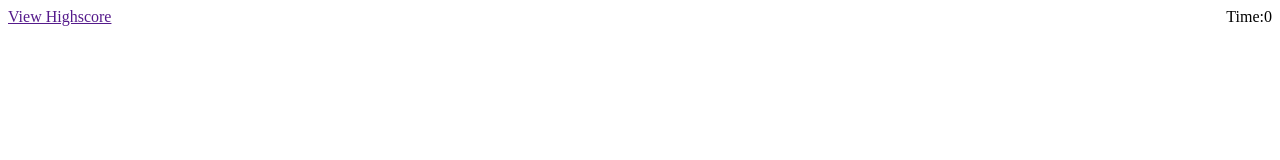
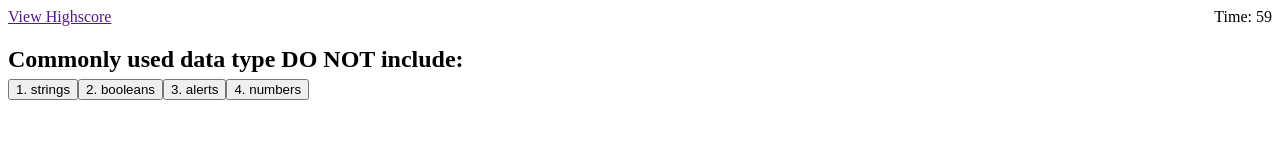
Before and after one commit to asaldana1108/code-quiz, a plain HTML site: page index.html in a window 1280 px wide. Both pictures are taken after a click on the button "Start Quiz!". Drawn offline with Linux system fonts and the light colour scheme.

Commit message:
display quiz question and go to next

```diff
--- a/assets/css/style.css
+++ b/assets/css/style.css
@@ -3,3 +3,6 @@
     flex-wrap: wrap;
     justify-content: space-between;
 }
+.instructions {
+    text-align: center;
+}
--- a/assets/js/script.js
+++ b/assets/js/script.js
@@ -1,10 +1,59 @@
 var body = document.body;
 var instructionsEl = document.getElementById('instructions');
+var timerEl = document.getElementById('countdown');
+var timeLeft = 60;
 
 var divEl = document.createElement('div');
 var h1El = document.createElement('h1');
 var pEl = document.createElement('p');
 var startButtonEl = document.createElement('button');
+
+var questionsEl = document.getElementById('questions-container');
+var questionEl = document.createElement('h2');
+var answersEl = document.createElement('div');
+var aEl = document.createElement('button');
+var bEl = document.createElement('button');
+var cEl = document.createElement('button');
+var dEl = document.createElement('button');
+var questionNumber = 0
+
+var questionsArr = [
+    {
+        question: "Commonly used data type DO NOT include:",
+        a: "1. strings",
+        b: "2. booleans",
+        c: "3. alerts",
+        d: "4. numbers"
+    },
+    {
+        question: "String values must be enclosed within _____ when being assinged to variable.",
+        a: "1. commas",
+        b: "2. curly brackets",
+        c: "3. quotes",
+        d: "4. parenthesis"
+    },
+    {
+        question: "The condition in an if / else statement is enclosed with _____.?",
+        a: "1. quotes",
+        b: "2. curly brackets",
+        c: "3. parenthesis",
+        d: "4. square brackets"
+    },
+    {
+        question: "Arrays in JavaScript can be used to store _____.",
+        a: "1. numbers and strings",
+        b: "2. other arrays",
+        c: "4. all answers are correct",
+        d: "3. booleans"
+    },
+    {
+        question: "A very useful too during development and debugging for printing content to the debugger is:",
+        a: "1. JavaScript",
+        b: "2. terminal/bash",
+        c: "4. console.log",
+        d: "3. for loops"
+    }
+];
 
 h1El.textContent = "Coding Quiz Challenge";
 pEl.textContent = "Try to answer the following code-related questions within the time limit. Keep in mind that incorrect answers will penalize your score by 10 seconds!";
@@ -15,14 +64,55 @@ divEl.appendChild(h1El);
 divEl.appendChild(pEl);
 divEl.appendChild(startButtonEl);
 
+var countdown = function() {
+    var timeInterval = setInterval(function() {
+        timerEl.textContent = " " + timeLeft;
+        timeLeft--;
+        if (timeLeft < 0) {
+            alert("You are out of time!");
+            clearInterval(timeInterval);
+        }
+    }, 1000);
+};
+
 var removeInstuctions = function() {
   instructionsEl.removeChild(divEl)
 };
 
+
 var nextQuestion = function() {
+    if (questionNumber < questionsArr.length) {
+        questionEl.textContent = questionsArr[questionNumber].question;
+        aEl.textContent = questionsArr[questionNumber].a;
+        bEl.textContent = questionsArr[questionNumber].b;
+        cEl.textContent = questionsArr[questionNumber].c;
+        dEl.textContent = questionsArr[questionNumber].d;
+        questionsEl.appendChild(questionEl);
+        questionEl.appendChild(answersEl);
+        answersEl.appendChild(aEl);
+        answersEl.appendChild(bEl);
+        answersEl.appendChild(cEl);
+        answersEl.appendChild(dEl);
+        questionNumber++;
+    } else {
+        alert("Quiz Complete! Let's see how you did!")
+    }
+};
 
-};
+var removeQuestion = function() {
+    questionsEl.removeChild(questionEl);
+    answersEl.removeChild(aEl);
+    answersEl.removeChild(bEl);
+    answersEl.removeChild(cEl);
+    answersEl.removeChild(dEl);
+}
 
 startButtonEl.addEventListener("click", function() {
     removeInstuctions();
+    countdown();
+    nextQuestion();
 });
+answersEl.addEventListener("click", function() {
+    removeQuestion;
+    nextQuestion();
+});
--- a/index.html
+++ b/index.html
@@ -10,12 +10,12 @@
     <header class="header">
         <a href="">View Highscore</a>
         <div class="timer">
-            Time:<span id="countdown">0</span>
+            Time:<span id="countdown"> 0</span>
         </div>
     </header>
     <div class="instructions" id="instructions">
     </div>
-    <div>
+    <div class="questions" id="questions-container">
 
     </div>
 
```
